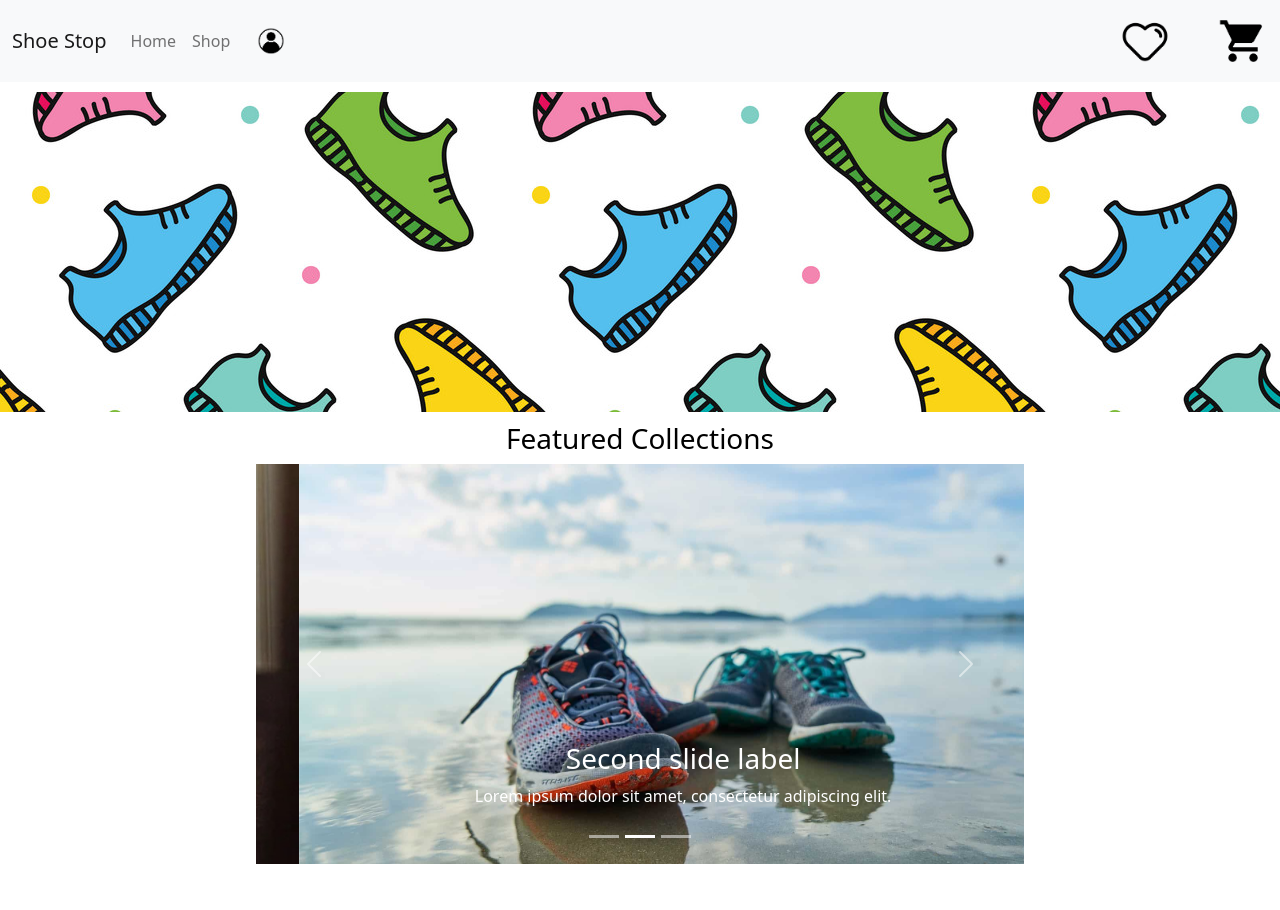
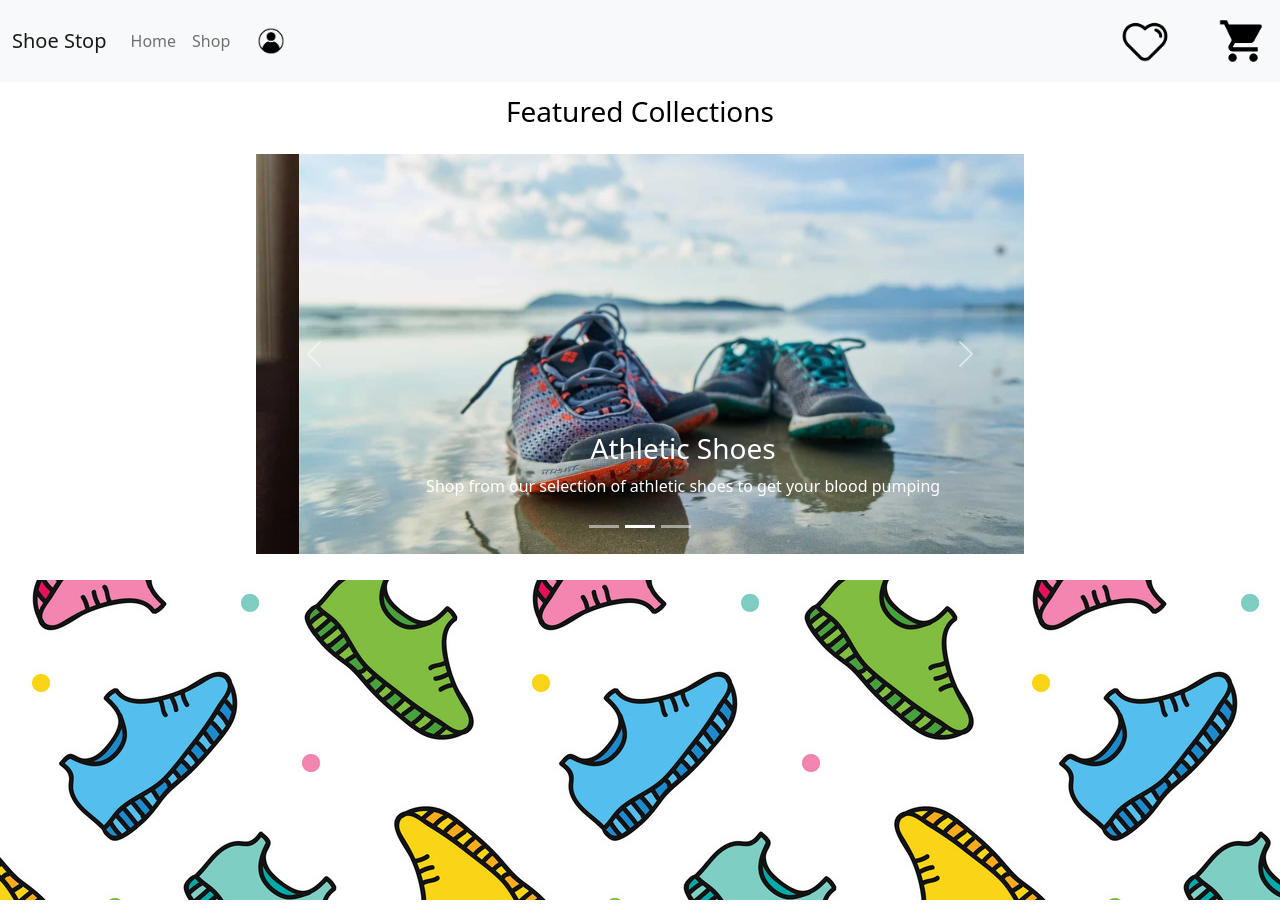
Before and after one commit to 1aoxomoxoa1/online-store-client, a React (Create React App) app: page / in a window 1280 px wide. Before the commit the page ends 864 px from the top, so only its background shows below. Built offline with nearby package versions, Linux system fonts and the light colour scheme.

Commit message:
carousel

```diff
--- a/src/components/home/HomePage.jsx
+++ b/src/components/home/HomePage.jsx
@@ -5,19 +5,14 @@ import '../../css/home-page.css';
 
 function HomePage(){
 
-    function testing(){
-        console.log('check output from home page');
-    }
-    testing();
-
     return(
         <>
             <NavBar> </NavBar>
+            <h3 style={{color: "black", margin: "1%"}}> Featured Collections </h3>
+            <div className="carousel-container">
+                <HomePageCarousel> </HomePageCarousel>
+            </div>
             <div className="shoes"> </div>
-            <h3 style={{color: "black"}}> Featured Collections </h3>
-            <div className="carousel-container">
-            <HomePageCarousel> </HomePageCarousel>
-            </div>
         </>
     )
 }
--- a/src/components/home/HomePageCarousel.jsx
+++ b/src/components/home/HomePageCarousel.jsx
@@ -15,8 +15,8 @@ function HomePageCarousel() {
           style={{objectFit: 'cover', objectPosition: 'center', height: "50vh", overflow: "hidden"}}
         />
         <Carousel.Caption className='caption'>
-          <h3>First slide label</h3>
-          <p>Nulla vitae elit libero, a pharetra augue mollis interdum.</p>
+          <h3>Formal Shoes</h3>
+          <p>Shop from our selection of formal shoes.</p>
         </Carousel.Caption>
       </Carousel.Item>
       <Carousel.Item >
@@ -27,8 +27,8 @@ function HomePageCarousel() {
           style={{objectFit: 'cover', objectPosition: 'center', height: "50vh", overflow: "hidden"}}
         />
         <Carousel.Caption className='caption'>
-          <h3>Second slide label</h3>
-          <p>Lorem ipsum dolor sit amet, consectetur adipiscing elit.</p>
+          <h3>Athletic Shoes</h3>
+          <p>Shop from our selection of athletic shoes to get your blood pumping</p>
         </Carousel.Caption>
       </Carousel.Item>
       <Carousel.Item>
@@ -41,9 +41,9 @@ function HomePageCarousel() {
         />
 
         <Carousel.Caption className='caption'>
-          <h3>Third slide label</h3>
+          <h3>Sports</h3>
           <p>
-            Praesent commodo cursus magna, vel scelerisque nisl consectetur.
+            Shop from our assortment of shoes for soccer and other sports.
           </p>
         </Carousel.Caption>
       </Carousel.Item>
--- a/src/css/home-page.css
+++ b/src/css/home-page.css
@@ -14,5 +14,6 @@
 .carousel-container{
     position: relative;
     width: 60vw;
-    margin: 0 auto;
+    margin: 2% auto;
+
 }
```
